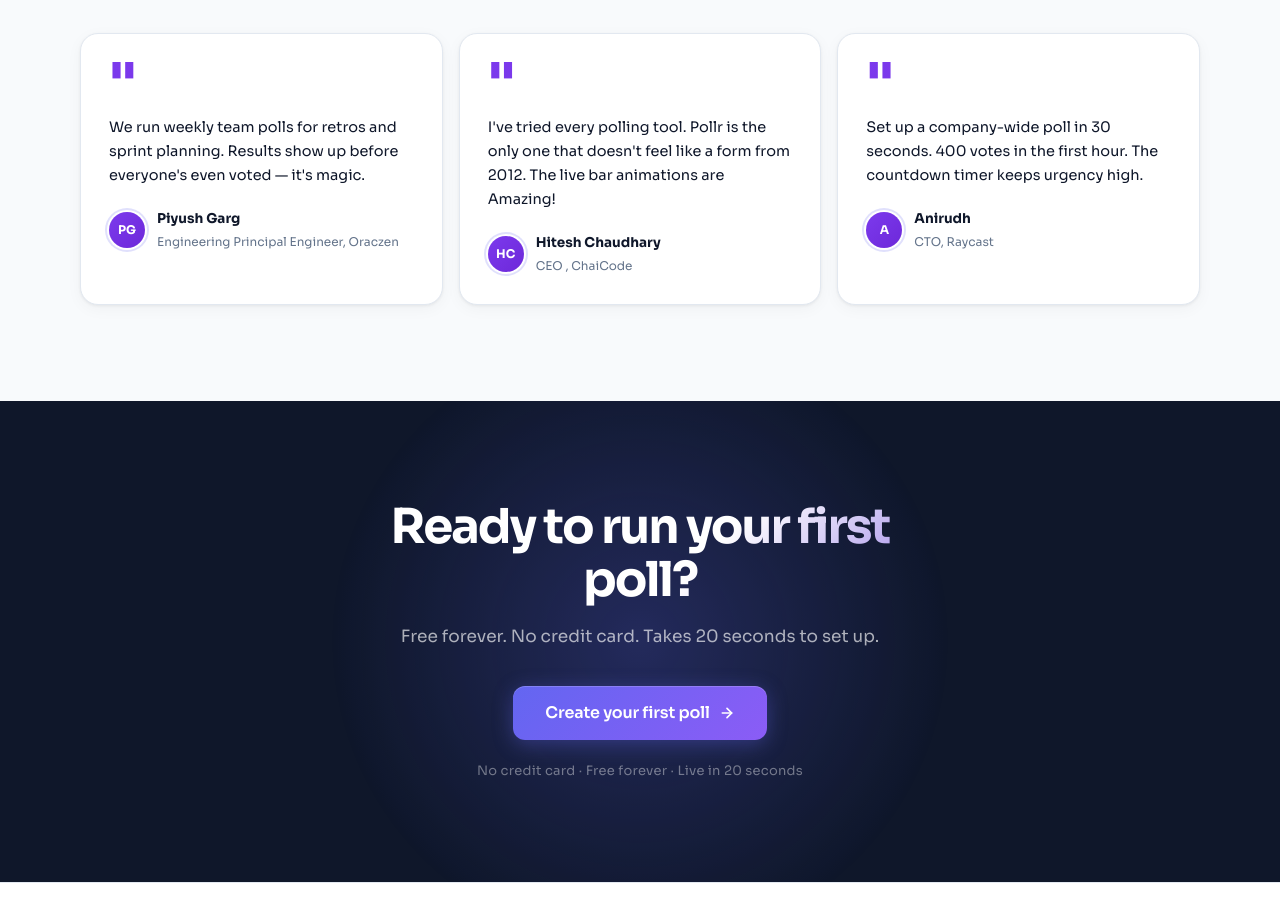
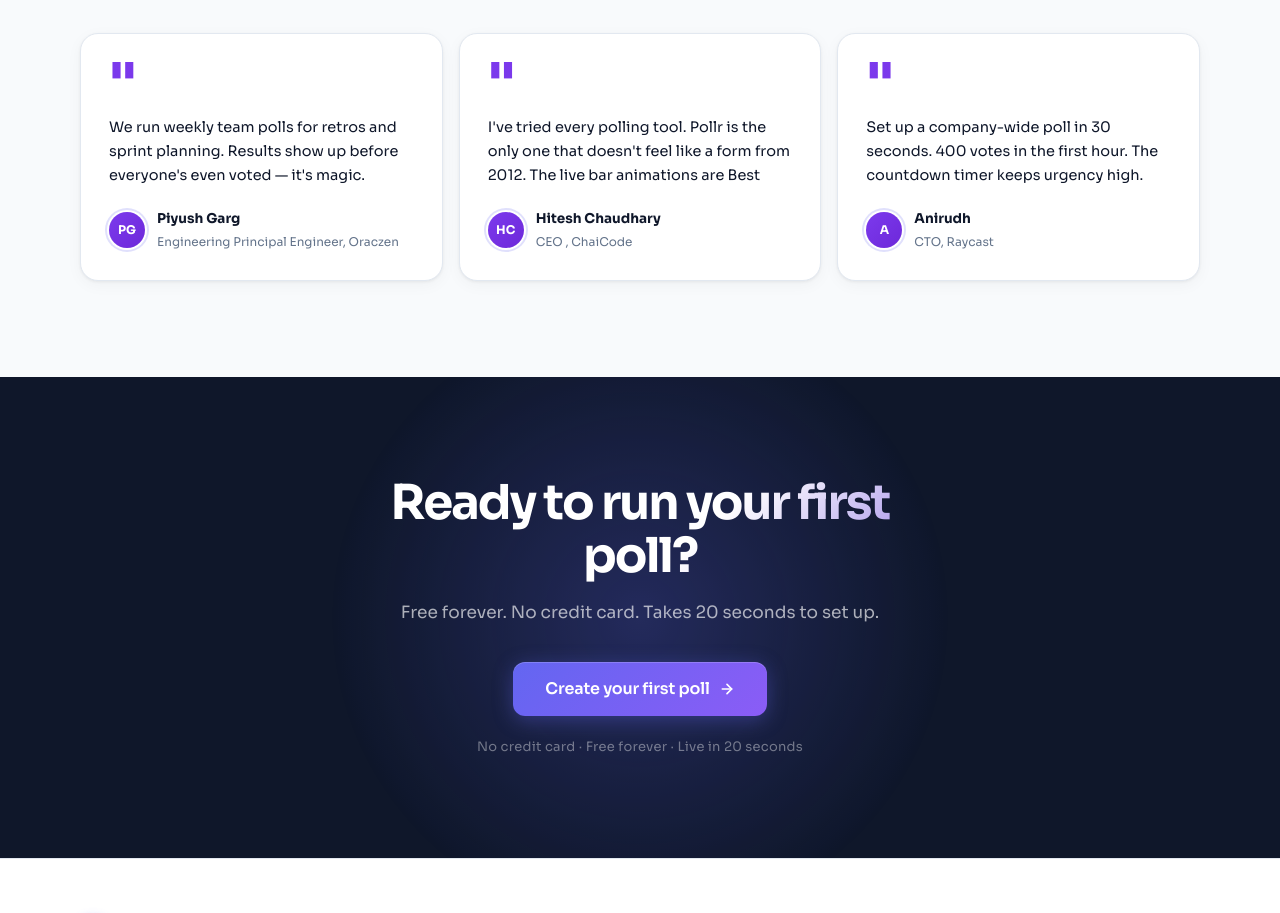
Before and after one commit to aditya07879/POLLR, a React (Vite) app in the folder client/: page / in a window 1280 px wide. Shown: the part 4229-5142 px from the top of the page. Built offline with nearby package versions, Linux system fonts and the light colour scheme; no server answers.

Commit message:
something fixes

```diff
--- a/client/src/pages/Home.jsx
+++ b/client/src/pages/Home.jsx
@@ -429,7 +429,7 @@ export default function Home() {
           <h2 className="home-section-title">Teams love Pollr</h2>
           <div className="home-testimonials">
             <Testimonial delay={0}   avatar="PG" name="Piyush Garg"        role="Engineering Principal Engineer, Oraczen "       quote="We run weekly team polls for retros and sprint planning. Results show up before everyone's even voted — it's magic." />
-            <Testimonial delay={100} avatar="HC" name="Hitesh Chaudhary"     role="CEO , ChaiCode"              quote="I've tried every polling tool. Pollr is the only one that doesn't feel like a form from 2012. The live bar animations are Amazing!" />
+            <Testimonial delay={100} avatar="HC" name="Hitesh Chaudhary"     role="CEO , ChaiCode"              quote="I've tried every polling tool. Pollr is the only one that doesn't feel like a form from 2012. The live bar animations are Best" />
             <Testimonial delay={200} avatar="A" name="Anirudh"       role="CTO, Raycast"                      quote="Set up a company-wide poll in 30 seconds. 400 votes in the first hour. The countdown timer keeps urgency high." />
           </div>
         </div>
```
